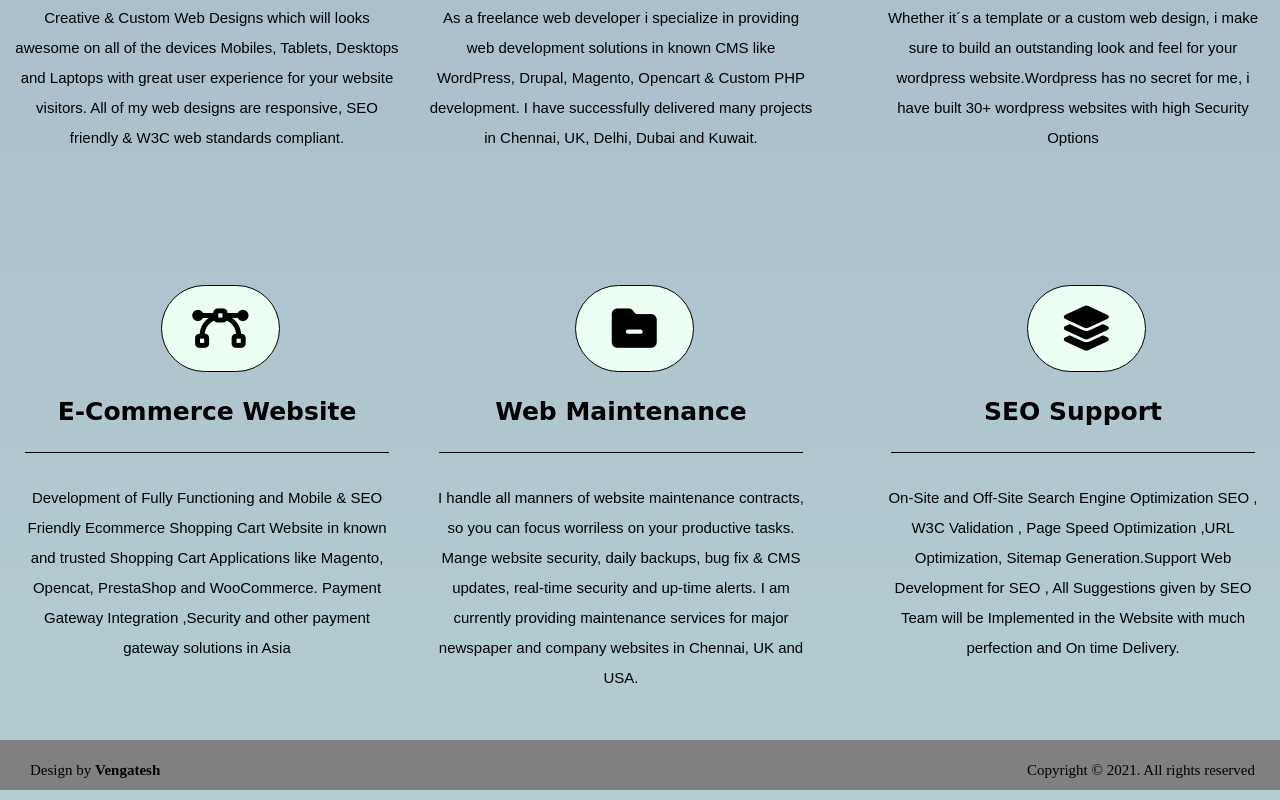
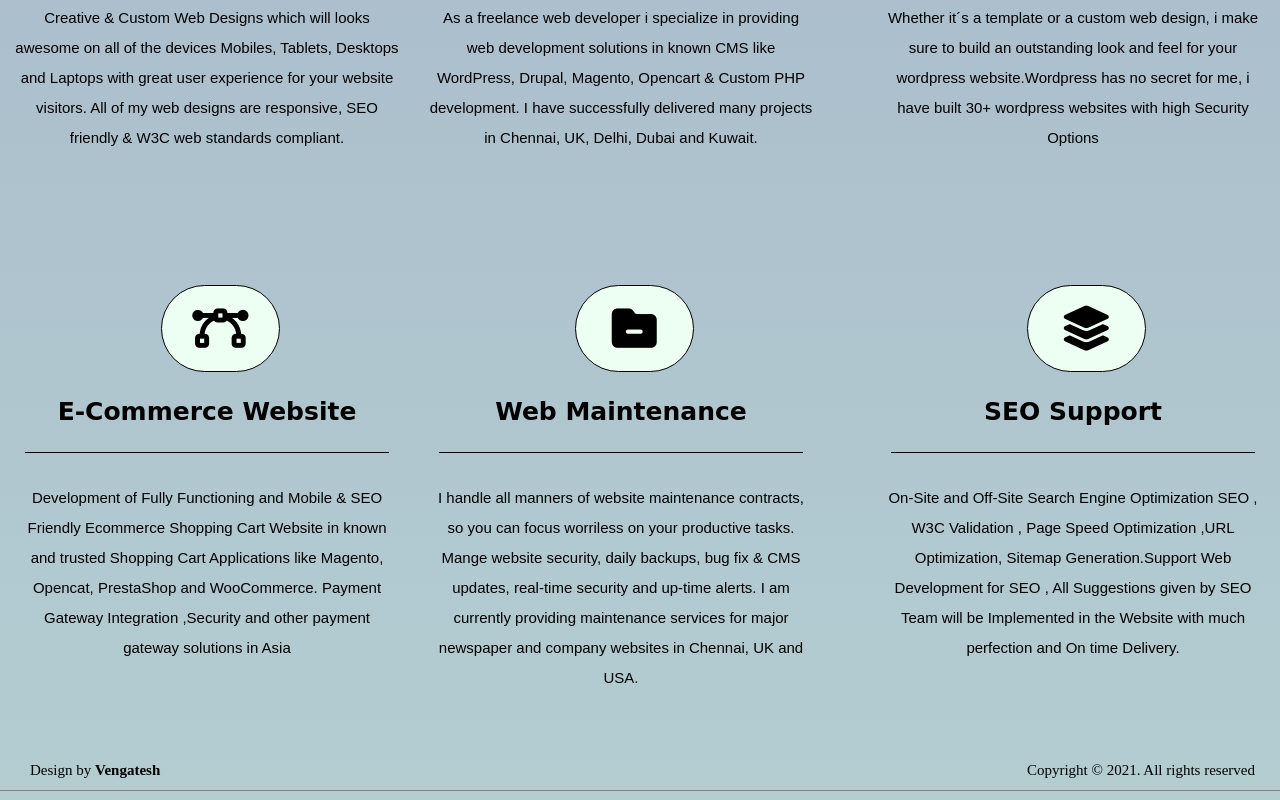
Before and after one commit to vengat8498/responsive-web, a plain HTML site: page index.html in a window 1280 px wide. Shown: the part 1508-2308 px from the top of the page. Drawn offline with Linux system fonts and the light colour scheme.

Commit message:
Update PWS.css

```diff
--- a/css/PWS.css
+++ b/css/PWS.css
@@ -253,7 +253,7 @@ body
 {
 	width:100%;
 	height:50px;
-	background-color:gray;
+	border-bottom:1px solid gray;
 }
 .p1
 {
```
